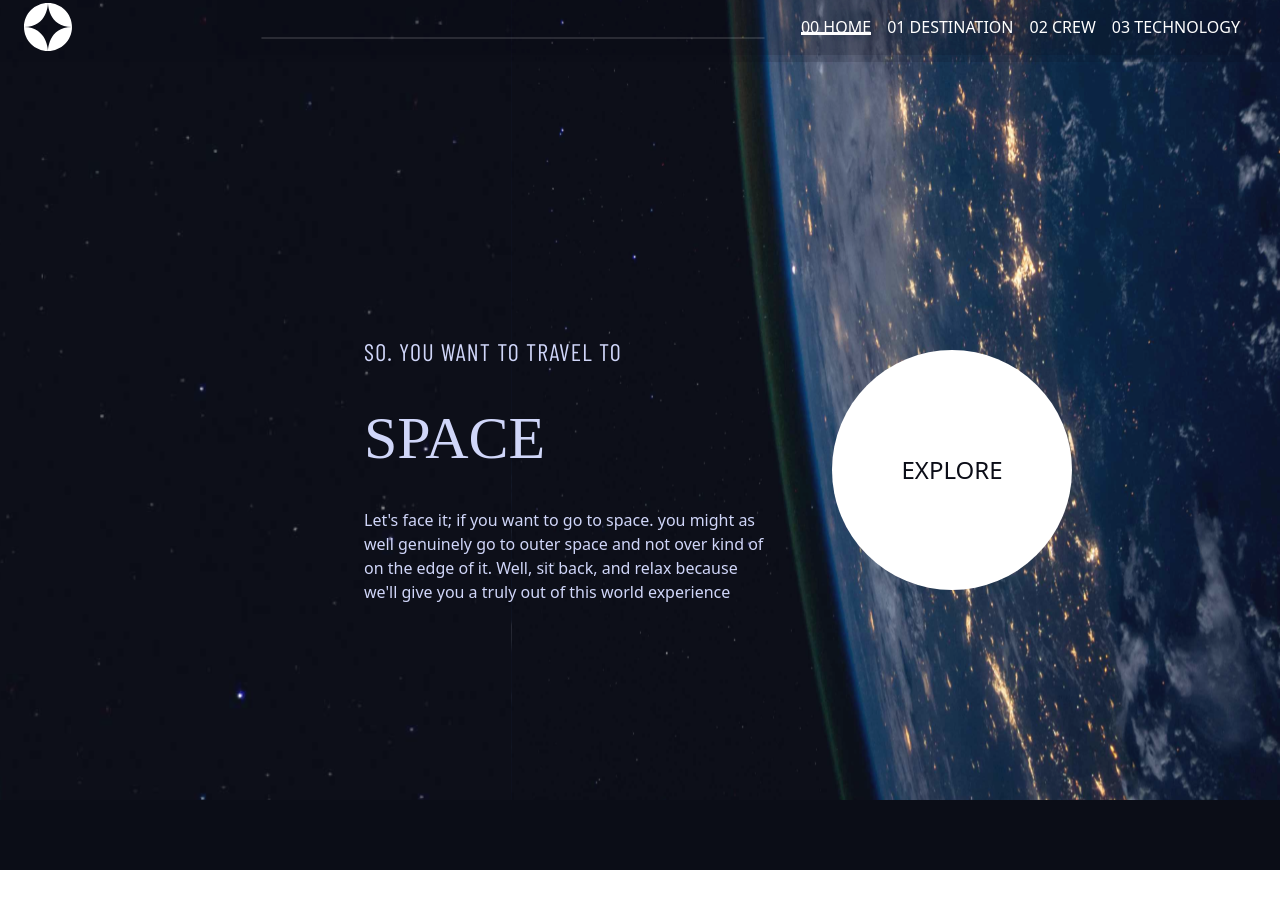
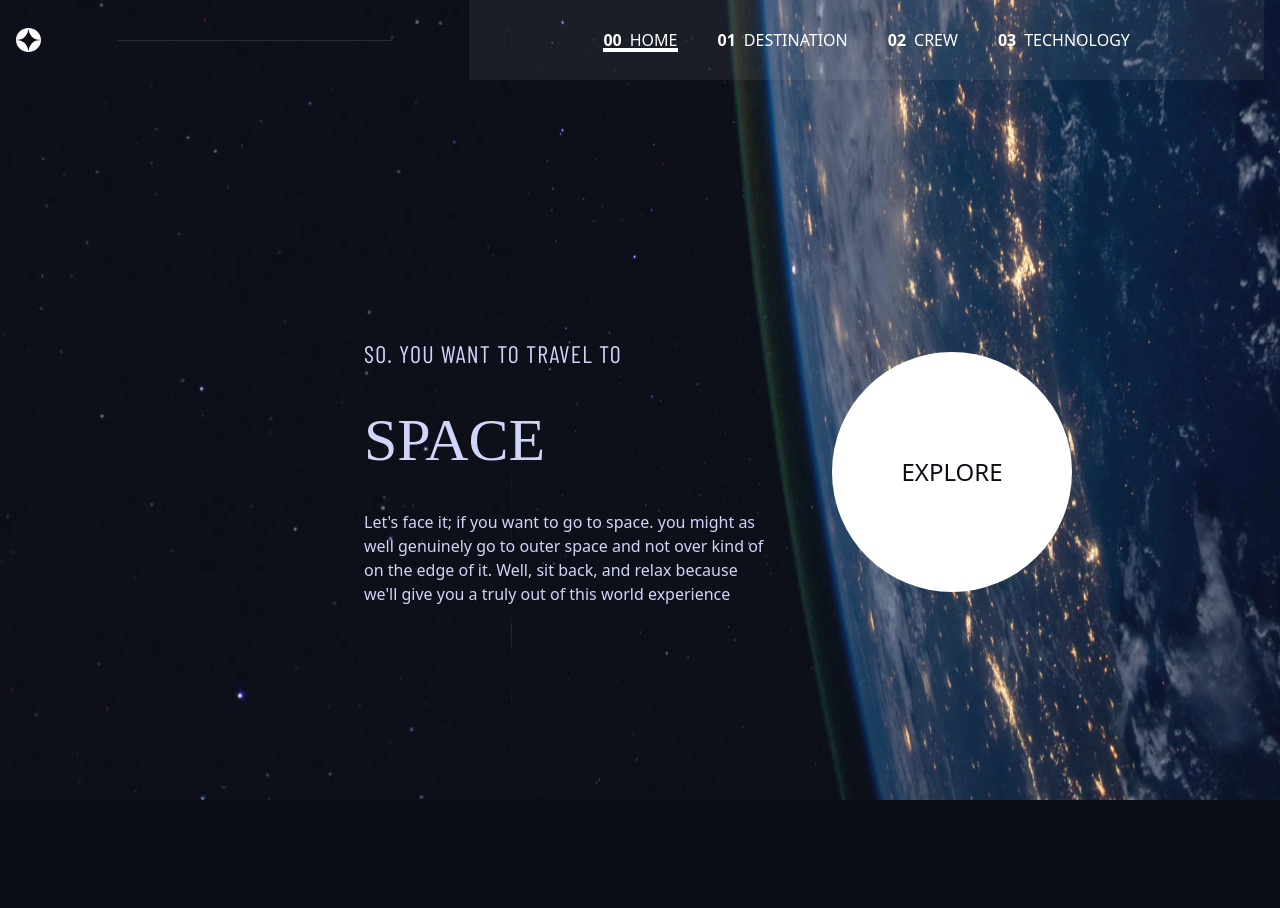
Before and after one commit to Mujeebat-shittu/space-tourism, a React (Vite) app: page / in a window 1280 px wide. Shown: the top 908 px of the page. Before the commit the page ends 870 px from the top, so only its background shows below. Built offline with nearby package versions, Linux system fonts and the light colour scheme; a web font is replaced by a local one.

Commit message:
styling fix

```diff
--- a/src/components/destination.tsx
+++ b/src/components/destination.tsx
@@ -52,7 +52,7 @@ const Destination = () => {
 
                 <Header />
 
-                <div className=" relative z-10 mx-auto flex flex-col lg:flex-row items-center justify-center h-screen text-[#D0D6F9] w-[70%] gap-10 lg:gap-20 text-center -top-15">
+                <div className=" relative z-10 mx-auto flex flex-col lg:flex-row items-center justify-center min-h-screen text-[#D0D6F9] w-[70%] gap-10 lg:gap-20 text-center -top-15">
                     <div className="w-[200px] lg:w-[500px]">
                         <img src={destination.image} alt={destination.place} />
                     </div>
--- a/src/components/header.tsx
+++ b/src/components/header.tsx
@@ -6,10 +6,10 @@ import { NavLink } from "react-router-dom";
 
 
 const links = [
-  { name: "00 HOME", path: "/", end: true },
-  { name: "01 DESTINATION", path: "/destination/moon" },
-  { name: "02 CREW", path: "/crew/commander" },
-  { name: "03 TECHNOLOGY", path: "/technology/vehicle" },
+  { name: "HOME", path: "/", end: true },
+  { name: "DESTINATION", path: "/destination/moon" },
+  { name: "CREW", path: "/crew/commander" },
+  { name: "TECHNOLOGY", path: "/technology/vehicle" },
 ];
 
 function Header() {
@@ -22,7 +22,7 @@ function Header() {
 
 
   return (
-    <header className="relative z-[100] -top-2 flex items-center justify-between mx-auto p-6 h-[70px] w-full bg-[#0b0d1526] ">
+    <header className="relative z-[100] gap-10 -top-4 flex items-center justify-between mx-auto p-4 h-fit w-full]">
       <div
         className="icons flex items-center justify-center absolute right-0 lg:hidden mr-6"
         onClick={toggleMenu}
@@ -31,30 +31,33 @@ function Header() {
       </div>
 
       <div>
-        <img src={Logo} alt="Logo" className="" />
+        <img src={Logo} alt="Logo" className="w-[40px]" />
       </div>
 
       {/* nav desktop */}
-
-      <div className="hidden lg:flex flex-row p-4 gap-2 justify-between items-end text-white bg-[#0B0D1726]">
       <div className="flex items-center justify-center">
-          <img src={Line} alt="" className="w-[90%]" />
+        <img src={Line} alt="" className="w-[80%] hidden xl:flex" />
       </div>
-        <div className="flex items-center justify-center">
-          <ul className="flex flex-row gap-4 cursor-pointer">
-            {links.map((link) => (
+      <div className="hidden lg:flex flex-row px-6 py-4 gap-2 justify-between items-center text-white h-[80px] bg-[rgba(255,255,255,0.06)] w-[100%] mx-auto">
+        <div className="flex items-end justify-center mx-auto">
+          <ul className="flex flex-row gap-10 cursor-pointer">
+            {links.map((link, index) => (
               <li key={link.name}>
                 <NavLink
                   to={link.path}
                   end={link.end}
                   className={({ isActive }) =>
                     `relative pb-1 capitalize ${isActive
-                      ? "text-[var(--dark-grayish-blue)] after:content-[''] after:absolute after:left-0 after:top-4 after:w-full after:h-[3px] after:bg-[#fff]"
+                      ? "text-[var(--dark-grayish-blue)] after:content-[''] after:absolute after:left-0 after:top-5 after:w-full after:h-[1px] after:bg-[#fff] after:pb-2 gap-4"
                       : "text-white"
                     }`
                   }
                 >
-                  {link.name}
+                  <div className="flex gap-2">
+                    <span className="font-bold">0{index}</span>
+                    <span className="font-[400]">{link.name}</span>
+                  </div>
+
                 </NavLink>
               </li>
             ))}
@@ -68,7 +71,7 @@ function Header() {
 
       {/* nav mobile */}
 
-      <div className={` ${toggle ? "flex" : "hidden"} flex flex-col p-4 justify-between items-center my-5 transition-[0.5s height ease-in-out] h-[100%] fixed w-[50%] -top-5 bg-[#0B0D1726] right-0 z-20 backdrop-blur-lg`}>
+      <div className={` ${toggle ? "flex" : "hidden"} flex flex-col p-4 justify-between items-center my-5 transition-[0.5s height ease-in-out] h-[100%] fixed w-[70%] -top-5 bg-[#0B0D1726] right-0 z-20 backdrop-blur-lg`}>
 
         <div className="">
           <div className="self-end absolute right-10 top-4 " onClick={toggleMenu}>
--- a/src/components/home.tsx
+++ b/src/components/home.tsx
@@ -1,8 +1,15 @@
 import Header from "../components/header"
 import "../index.css"
+import { useNavigate } from "react-router-dom"
 
 
 const Home = () => {
+    const navigate = useNavigate()
+
+    const explore = (e: React.MouseEvent) => {
+        e.preventDefault();
+        navigate ("/destination")
+    }
 
 
     return (
@@ -17,7 +24,7 @@ const Home = () => {
                 <Header />
 
 
-                <div className=" relative mx-auto flex flex-col lg:grid lg:grid-cols-2 items-center min-h-screen justify-center text-[#D0D6F9] w-[70%] gap-10 text-center lg:text-left -top-15 lg:top-0 lg:mr-5">
+                <div className=" relative mx-auto flex flex-col lg:grid lg:grid-cols-2 items-center h-screen justify-center text-[#D0D6F9] w-[70%] gap-10 text-center lg:text-left -top-15 lg:-top-10 lg:mr-5">
                     <div className="flex gap-10 flex-col">
                         <p className="tracking-wider font-[Barlow_Condensed] text-2xl">SO. YOU WANT TO TRAVEL TO </p>
                         <h1 className="text-6xl font-[Barlow_Regular] ">SPACE</h1>
@@ -28,8 +35,10 @@ const Home = () => {
                         </p>
                     </div>
 
-                    <div className="">
-                        <button className="bg-white rounded-full w-40 lg:w-60 lg:h-60 h-40 text-[#0B0D17] text-2xl px-4 ">EXPLORE</button>
+                    <div className="animate-dissolve duration-300 ease-out">
+                        <button
+                        onClick={explore}
+                         className="bg-white rounded-full w-40 lg:w-60 lg:h-60 h-40 text-[#0B0D17] text-2xl px-4 cursor-pointer ">EXPLORE</button>
 
                     </div>
 
--- a/src/components/technology.tsx
+++ b/src/components/technology.tsx
@@ -29,7 +29,7 @@ const Technology = () => {
 
     return (
         <>
-            <div className="relative w-screen min-h-screen overflow-hidden ">
+            <div className="relative w-screen min-h-screen overflow-hidden">
                 <div
                     className=" bg-cover bg-center absolute inset-0
                       w-screen min-h-screen h-screen rotate-360  lg:rotate-none overflow-hidden"
@@ -39,9 +39,9 @@ const Technology = () => {
 
                 <Header />
 
-                <div className=" relative z-10 text-[#D0D6F9] p-6 lg:px-16">
+                <div className=" relative z-10 text-[#D0D6F9] h-screen p-6 lg:px-16">
 
-                      <div className="flex flex-row lg:flex-col items-center justify-center gap-10 h-full">
+                      <div className="flex flex-row lg:flex-col items-center justify-center gap-10 h-auto">
 
                         <div className=" flex lg:flex-2/3 flex-col lg:flex-row gap-10 items-center text-center lg:justify-start lg:text-left">
                             <div className="flex flex-row lg:flex-col gap-10 items-center justify-center px-4 lg:px-0 overflow-visible">
```
Lines whose indentation alone changed are shown as unchanged.
